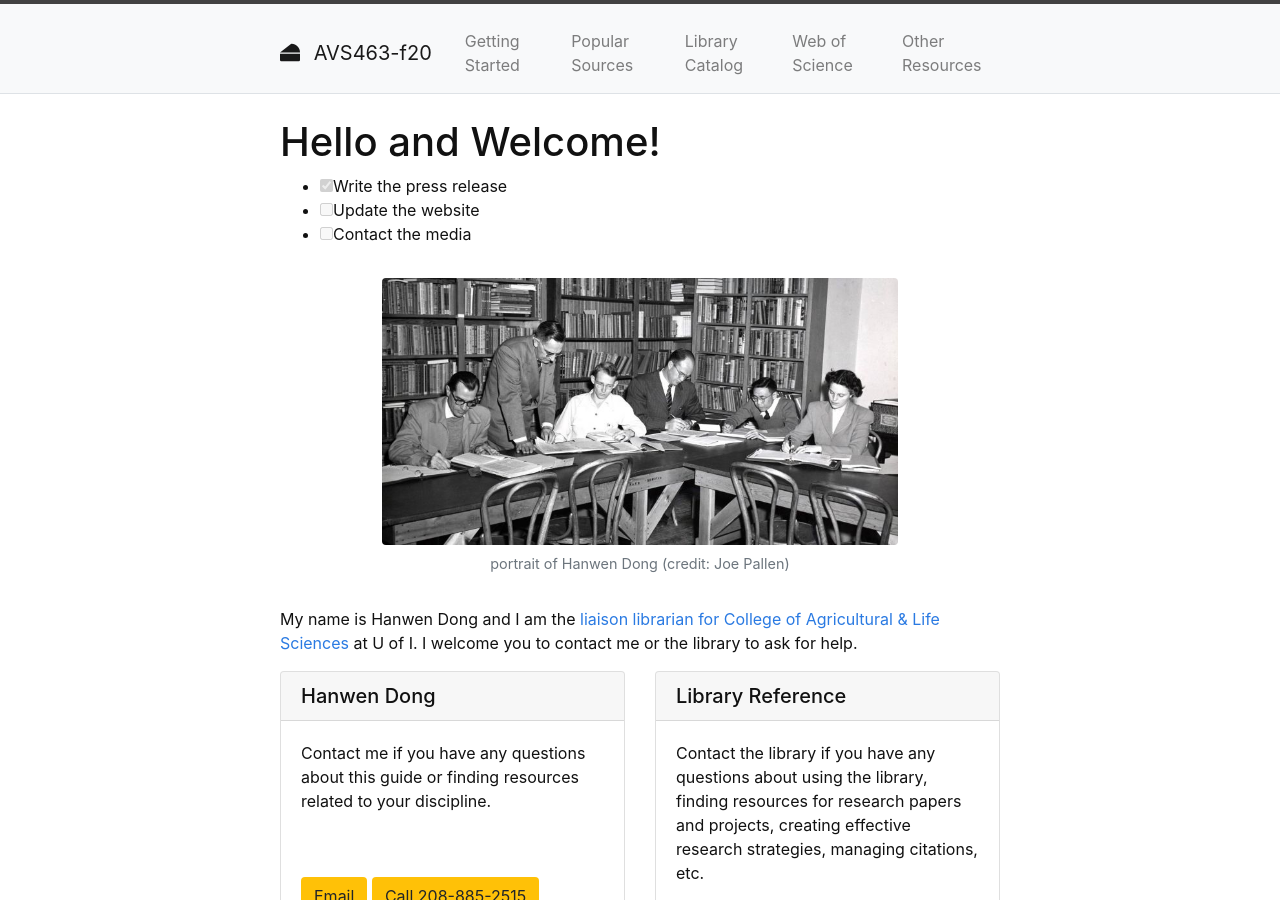
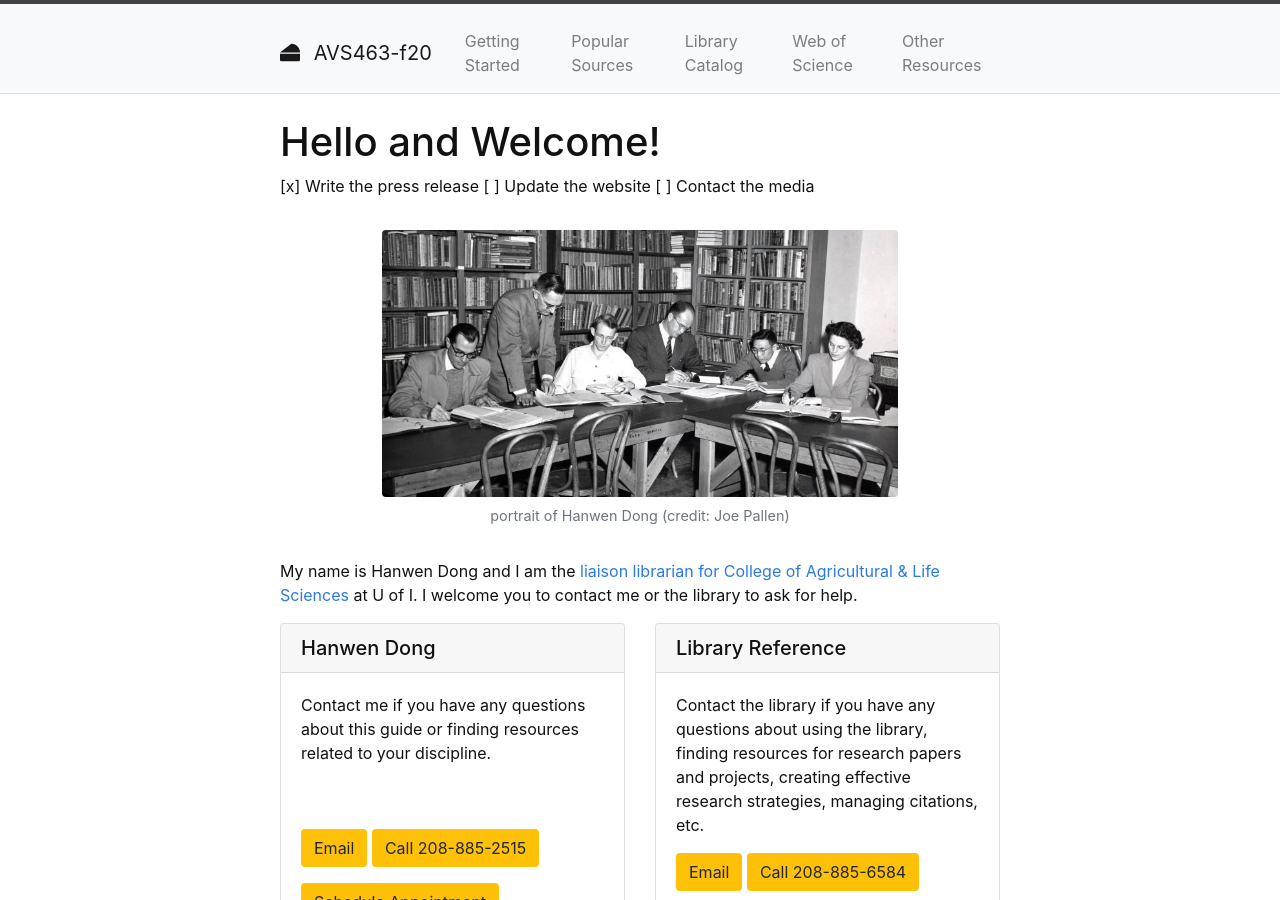
Before and after one commit to hanwendong1/AVS463-f20, a Jekyll site: the page built from index.md, in a window 1280 px wide and 900 px high. Built offline with Jekyll 4.4.1, drawn with Linux system fonts in a browser that asks for light colours.

```diff
--- a/index.md
+++ b/index.md
@@ -5,9 +5,9 @@ layout: default
 
 # Hello and Welcome!
 
-- [x] Write the press release
-- [ ] Update the website
-- [ ] Contact the media
+[x]  Write the press release
+[ ]  Update the website
+[ ]  Contact the media
 
 {% include figure.html img="uidaho-workshop.jpg" alt="portrait of Hanwen Dong" caption="portrait of Hanwen Dong (credit: Joe Pallen)" width="75%" %}
 
```
